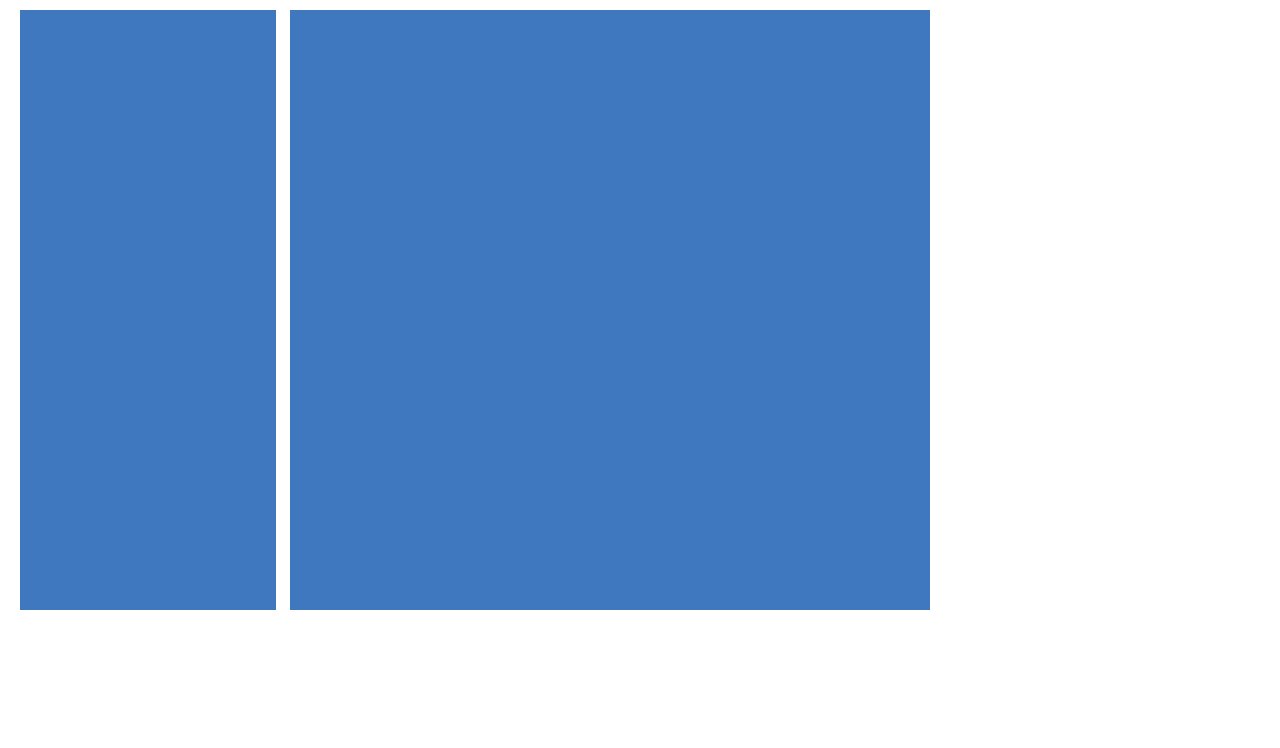
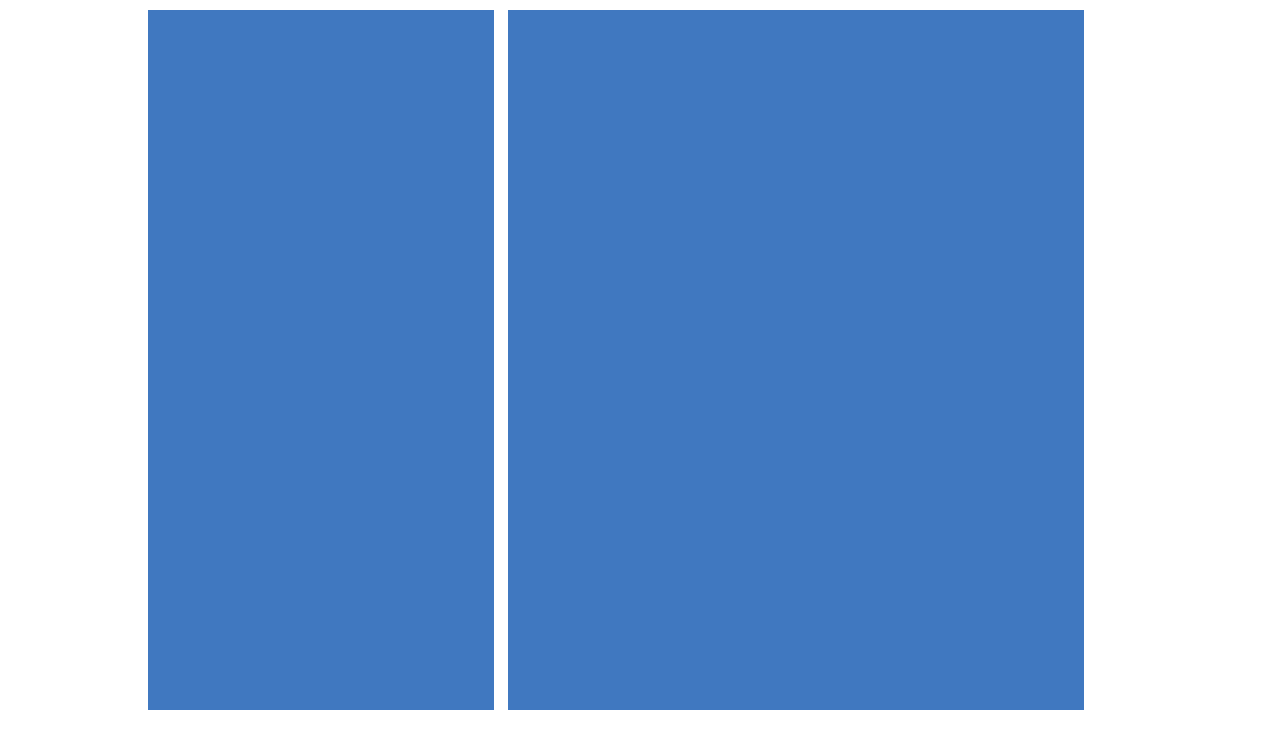
Before and after one commit to rosalsm/TIY-GitHub, a website: page src/index.html in a window 1280 px wide. Drawn offline with nearby package versions, Linux system fonts and the light colour scheme; files that its build step writes are made by us from their sources.

Commit message:
more touches

```diff
--- a/src/index.html
+++ b/src/index.html
@@ -15,11 +15,13 @@
         <script src="js/vendor/modernizr-2.8.3.min.js"></script>
     </head>
     <body>
-
+      <section class="container">
 
       <section class="small-rect"></section>
 
       <section class="big-rect"></section>
+
+      </section>
 
 
 
--- a/src/scss/_custom.scss
+++ b/src/scss/_custom.scss
@@ -1,8 +1,13 @@
+
+.container{
+  margin-left:10%;
 
 
+}
+
 .small-rect{
-  width: 20%;
-  height: 600px;
+  width: 30%;
+  height: 700px;
   background-color: #4078c0;
   display: inline-block;
   margin-left: 20px;
@@ -13,7 +18,7 @@
 
 .big-rect{
   width: 50%;
-  height: 600px;
+  height: 700px;
   background-color:#4078c0;
   display: inline-block;
   margin-left: 5px;
```
